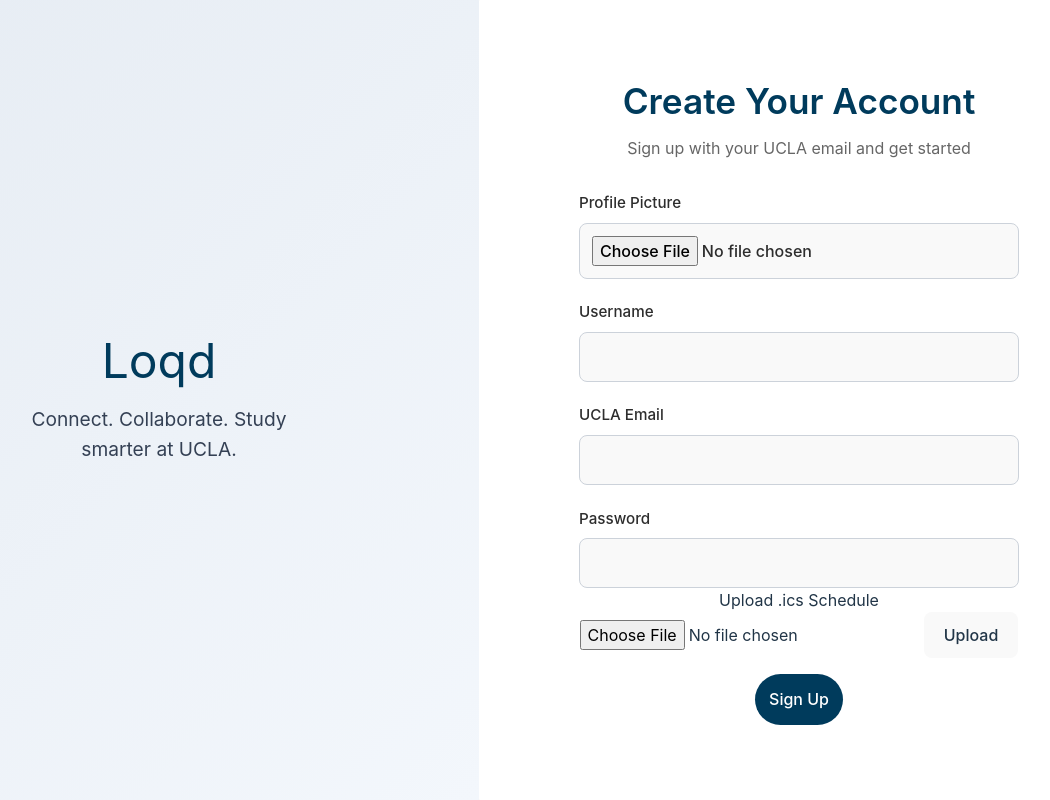
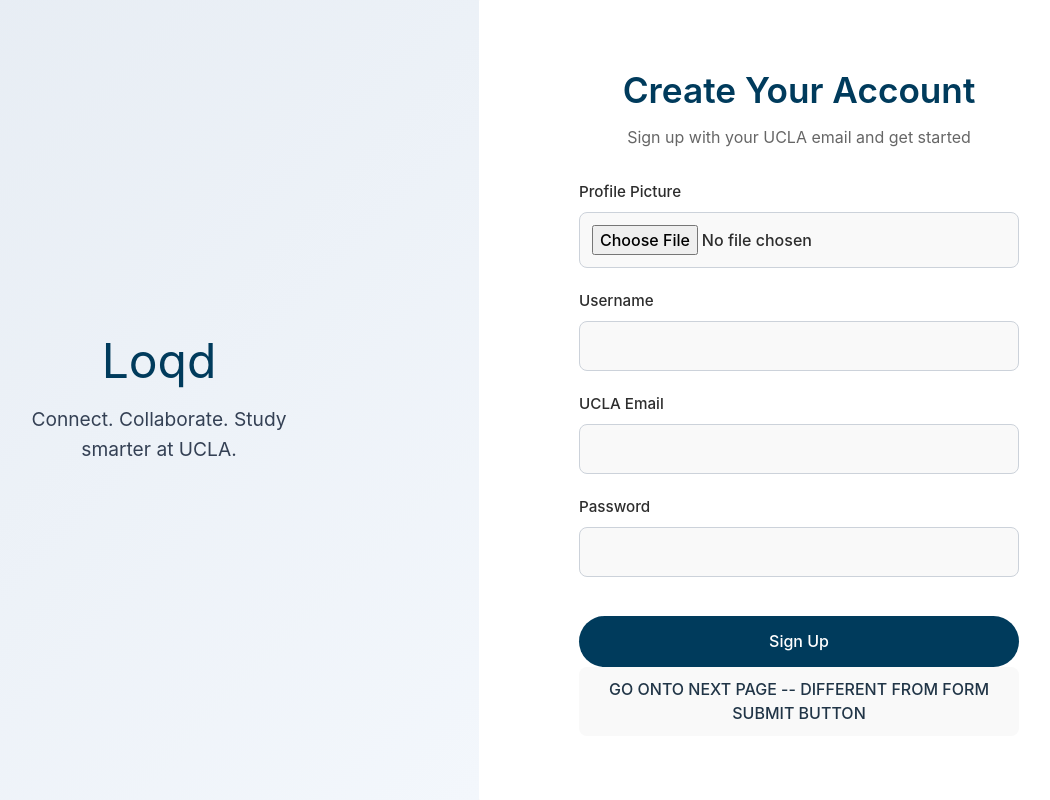
Before and after one commit to YonyMarian/loqd, a React (Vite) app in the folder client/: page /signup in a window 1280 px wide. Shown: the whole page, without its empty margins (161-1211 px from the left). Built offline with nearby package versions, Linux system fonts and the light colour scheme; no server answers.

Commit message:
upload calendar data now conditional on successful signup

```diff
--- a/client/src/pages/SignUp.tsx
+++ b/client/src/pages/SignUp.tsx
@@ -7,9 +7,9 @@ type FormState = {
   username: string;
   password: string;
   email: string;
-  preferences: string[];
+  //preferences: string[];
   profilePic: File | null;
-  scheduleFile: File | null;
+  //scheduleFile: File | null;
 };
 
 const SignUp: React.FC = () => {
@@ -17,9 +17,9 @@ const SignUp: React.FC = () => {
     username: '',
     password: '',
     email: '',
-    preferences: [],
+    //preferences: [],
     profilePic: null,
-    scheduleFile: null,
+    //scheduleFile: null,
   });
 
   const handleChange = (e: ChangeEvent<HTMLInputElement>) => {
@@ -30,17 +30,22 @@ const SignUp: React.FC = () => {
     }));
   };
 
+  const [userId, setUserId] = useState<string | null>(null);
   const handleSubmit = async (e: FormEvent) => {
     e.preventDefault();
     const result = await signup(form.email, form.password, form.username);
     if (result) {
-      alert('✅ Account created (mock)');
+      alert('✅ Account created (mock), now update calendar data');
+      if (result.user) {
+        setUserId(result.user.id);
+      }
     }
     else {
       alert('Something went wrong with account creation (mock)');
     }
     console.log(form);
   };
+
 
   return (
     <div className="signup-page">
@@ -75,13 +80,23 @@ const SignUp: React.FC = () => {
               Password
               <input type="password" name="password" value={form.password} onChange={handleChange} required />
             </label>
+            <button type="submit" className="signup-button">Sign Up</button>
           </form>
+
+          {/* PROBLEM WE HAD: we only want to upload calendar data
+              AFTER a successful signup.
+            So, only allow users to upload calendar AFTER their signup
+              is successful (ie now exists a userId)
+          */}
+          {userId && (
           <label>
             Upload .ics Schedule
-            <UploadCal />
-          </label>
+            <UploadCal userId={userId} />
+          </label> )}
 
-            <button type="submit" className="signup-button">Sign Up</button>
+          <button>
+            GO ONTO NEXT PAGE -- DIFFERENT FROM FORM SUBMIT BUTTON
+          </button>
         </div>
       </div>
     </div>
```
